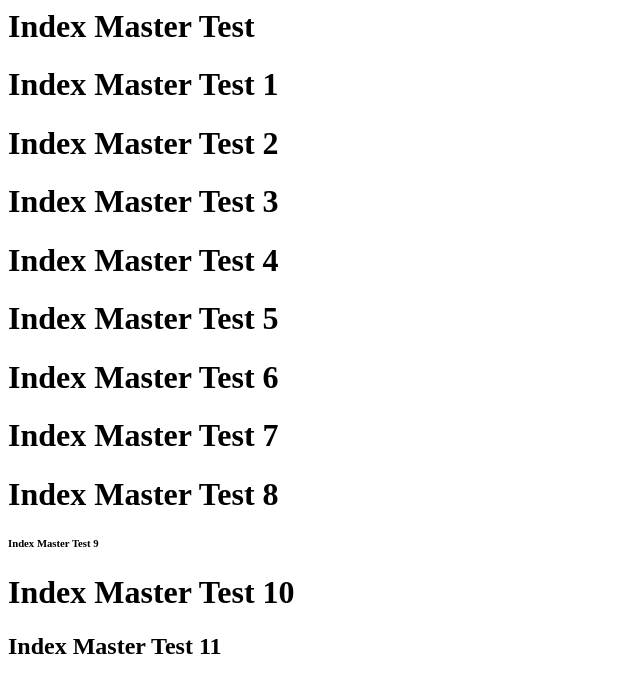
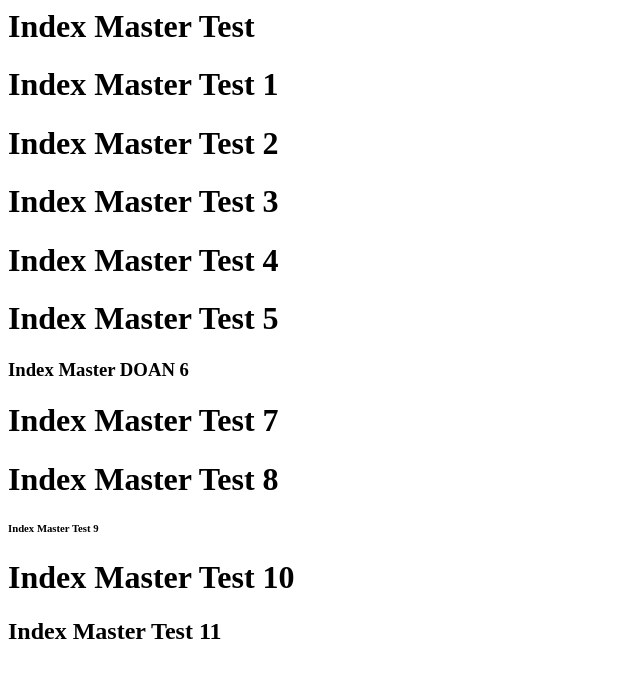
Before and after one commit to hapo-nghialuu/tutorial, a plain HTML site: page index.html in a window 1280 px wide. Shown: the whole page, without its empty margins (0-640 px from the left). Drawn offline with Linux system fonts and the light colour scheme.

Commit message:
upload by doan

```diff
--- a/index.html
+++ b/index.html
@@ -4,7 +4,7 @@
 <h1>Index Master Test 3</h1>
 <h1>Index Master Test 4</h1>
 <h1>Index Master Test 5</h1>
-<h1>Index Master Test 6</h1>
+<h3>Index Master DOAN 6</h3>
 <h1>Index Master Test 7</h1>
 <h1>Index Master Test 8</h1>
 <h6>Index Master Test 9</h6>
```
